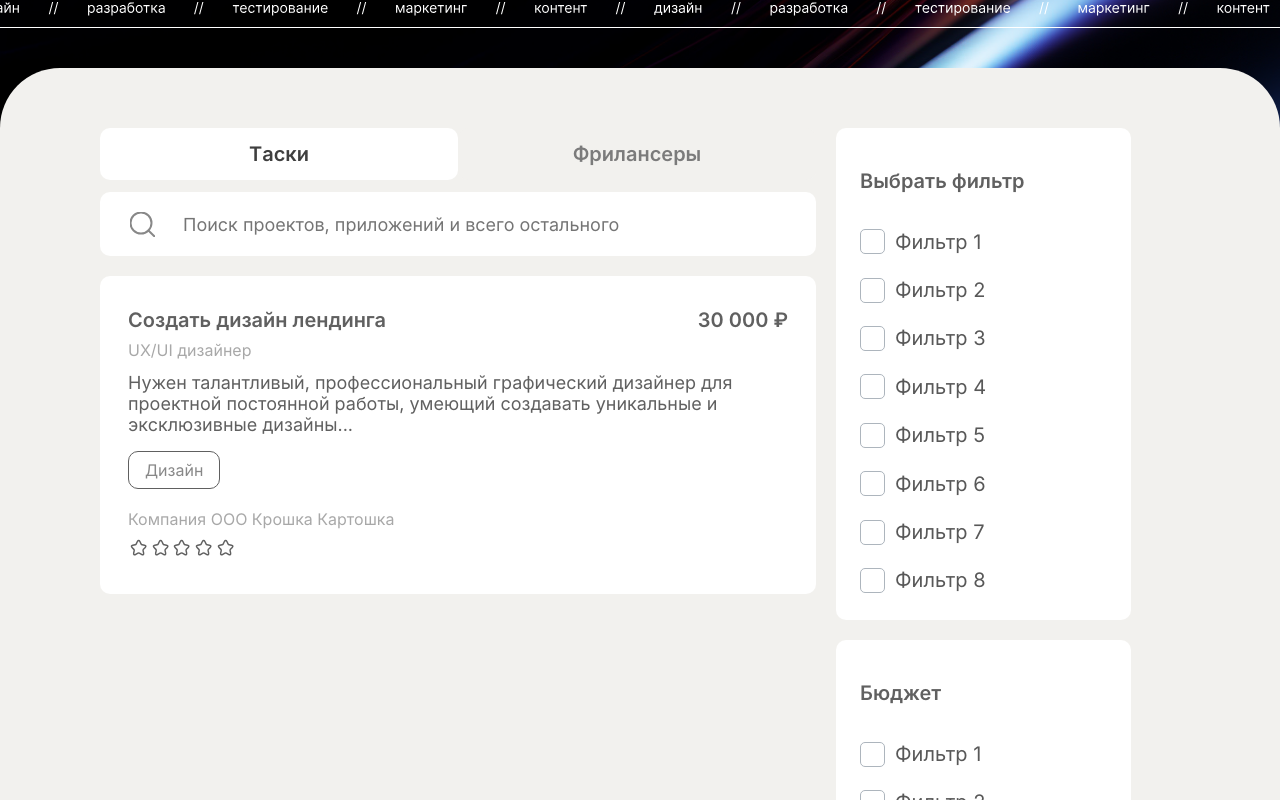
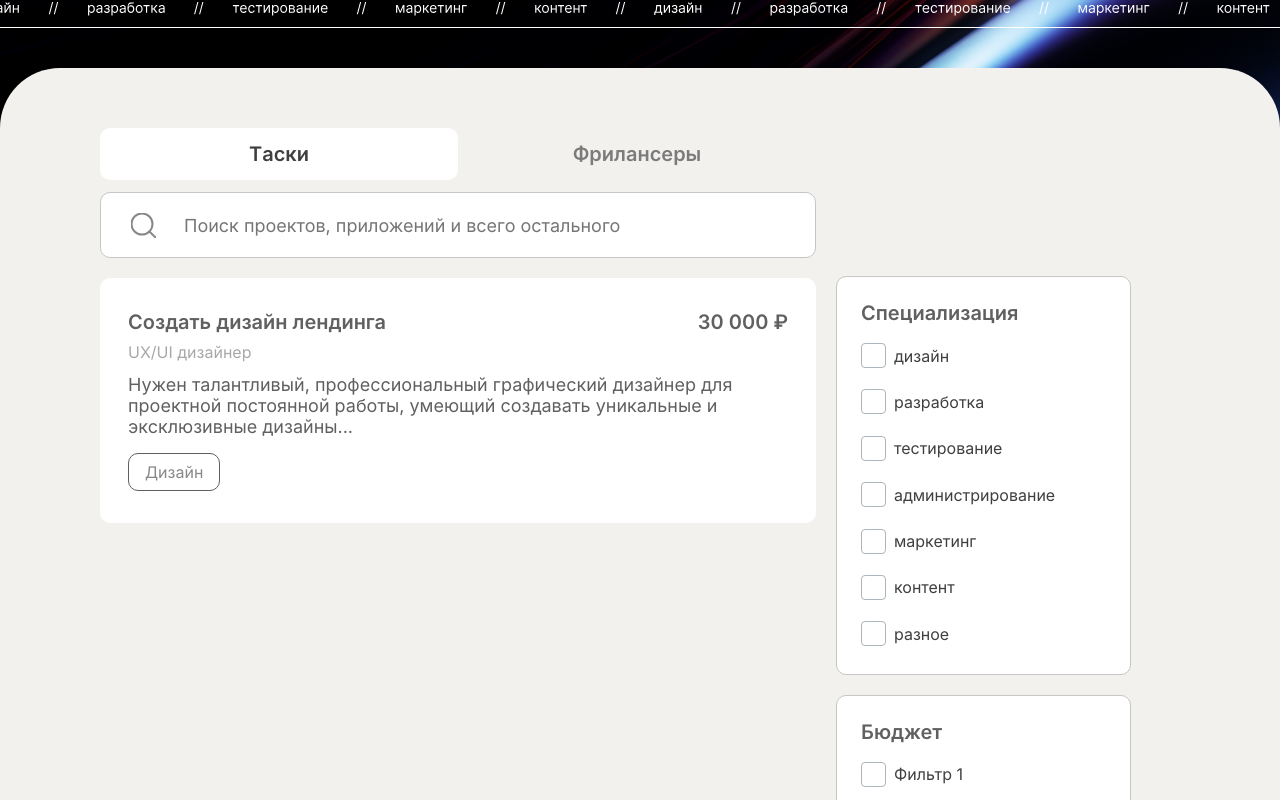
Before and after one commit to tutanhamon667/contract, a React (Create React App) app in the folder frontend/: page / in a window 1280 px wide. Shown: the part 700-1500 px from the top of the page. Built offline with nearby package versions, Linux system fonts and the light colour scheme.

Commit message:
refactor: изменить дизайн главной страницы

```diff
--- a/frontend/src/components/FilterSection/FilterSection.css
+++ b/frontend/src/components/FilterSection/FilterSection.css
@@ -1,5 +1,6 @@
 .filters {
   max-width: 295px;
+  margin-top: 148px;
 }
 
 .filters-container {
@@ -8,7 +9,8 @@
   display: flex;
   flex-direction: column;
   background-color: #fff;
-  gap: 20px;
+  gap: 18px;
+  border: 1px solid var(--border-gray, #C6C6C6);
 }
 
 .filters-container__budget {
@@ -16,6 +18,7 @@
 }
 
 .filters-container__title {
+  margin: 0;
   color: #606060;
   font-size: 20px;
   font-style: normal;
@@ -24,11 +27,12 @@
 }
 
 .filters-checkbox__item {
-  color: #585858;
-  font-size: 20px;
+  color: #3F3F3F;
+  font-family: Inter;
+  font-size: 16px;
   font-style: normal;
   font-weight: 400;
-  line-height: normal;
+  line-height: 20px; /* 125% */
 }
 
 .filters-checkbox {
--- a/frontend/src/components/FilterSection/FilterSection.jsx
+++ b/frontend/src/components/FilterSection/FilterSection.jsx
@@ -6,38 +6,34 @@ function FilterSection() {
   return (
     <section className="filters">
       <div className="filters-container filters-conteiner__freelance">
-        <h2 className="filters-container__title">Выбрать фильтр</h2>
+        <h2 className="filters-container__title">Специализация</h2>
         <div>
           <input type="checkbox" id="freelance-item1" name="freelance-item1" className="filters-checkbox" value="freelance-item1" />
-          <label htmlFor="freelance-item1" className="filters-checkbox__item">Фильтр 1</label>
+          <label htmlFor="freelance-item1" className="filters-checkbox__item">дизайн</label>
         </div>
         <div>
           <input type="checkbox" id="freelance-item2" name="freelance-item2" className="filters-checkbox" value="freelance-item2" />
-          <label htmlFor="freelance-item2" className="filters-checkbox__item">Фильтр 2</label>
+          <label htmlFor="freelance-item2" className="filters-checkbox__item">разработка</label>
         </div>
         <div>
           <input type="checkbox" id="freelance-item3" name="freelance-item3" className="filters-checkbox" value="freelance-item3" />
-          <label htmlFor="freelance-item3" className="filters-checkbox__item">Фильтр 3</label>
+          <label htmlFor="freelance-item3" className="filters-checkbox__item">тестирование</label>
         </div>
         <div>
           <input type="checkbox" id="freelance-item4" name="freelance-item4" className="filters-checkbox" value="freelance-item4" />
-          <label htmlFor="freelance-item4" className="filters-checkbox__item">Фильтр 4</label>
+          <label htmlFor="freelance-item4" className="filters-checkbox__item">администрирование</label>
         </div>
         <div>
           <input type="checkbox" id="freelance-item5" name="freelance-item5" className="filters-checkbox" value="freelance-item5" />
-          <label htmlFor="freelance-item5" className="filters-checkbox__item">Фильтр 5</label>
+          <label htmlFor="freelance-item5" className="filters-checkbox__item">маркетинг</label>
         </div>
         <div>
           <input type="checkbox" id="freelance-item6" name="freelance-item6" className="filters-checkbox" value="freelance-item6" />
-          <label htmlFor="freelance-item6" className="filters-checkbox__item">Фильтр 6</label>
+          <label htmlFor="freelance-item6" className="filters-checkbox__item">контент</label>
         </div>
         <div>
           <input type="checkbox" id="freelance-item7" name="freelance-item7" className="filters-checkbox" value="freelance-item7" />
-          <label htmlFor="freelance-item7" className="filters-checkbox__item">Фильтр 7</label>
-        </div>
-        <div>
-          <input type="checkbox" id="freelance-item8" name="freelance-item8" className="filters-checkbox" value="freelance-item81" />
-          <label htmlFor="freelance-item8" className="filters-checkbox__item">Фильтр 8</label>
+          <label htmlFor="freelance-item7" className="filters-checkbox__item">разное</label>
         </div>
       </div>
       <div className="filters-container filters-container__budget">
--- a/frontend/src/components/OrderCards/OrderCards.jsx
+++ b/frontend/src/components/OrderCards/OrderCards.jsx
@@ -20,107 +20,6 @@ const OrderCards = () => {
         <div className="orderCard__tag-container">
           <p className="orderCard__tag">Дизайн</p>
         </div>
-        <p className="orderCard__client">Компания ООО Крошка Картошка</p>
-        <div className="full-stars">
-          <div className="rating-group">
-            <input name="fst" value="0" type="radio" disabled checked />
-
-            <label htmlFor="fst-1">
-              <svg
-                xmlns="http://www.w3.org/2000/svg"
-                width="18"
-                height="18"
-                viewBox="0 0 18 18"
-                fill="none"
-              >
-                <path
-                  d="M10.0954 2.5809L11.3895 5.16913C11.566 5.52943 12.0366 5.87501 12.4336 5.94119L14.7792 6.3309C16.2792 6.5809 16.6322 7.66913 15.5513 8.74266L13.7278 10.5662C13.4189 10.875 13.2498 11.4706 13.3454 11.8971L13.8675 14.1544C14.2792 15.9412 13.3307 16.6324 11.7498 15.6985L9.55129 14.3971C9.15423 14.1618 8.49982 14.1618 8.09541 14.3971L5.89688 15.6985C4.32335 16.6324 3.36747 15.9338 3.77923 14.1544L4.30129 11.8971C4.39688 11.4706 4.22776 10.875 3.91894 10.5662L2.09541 8.74266C1.02188 7.66913 1.36747 6.5809 2.86747 6.3309L5.21305 5.94119C5.60276 5.87501 6.07335 5.52943 6.24982 5.16913L7.54394 2.5809C8.24982 1.17648 9.39688 1.17648 10.0954 2.5809Z"
-                  stroke="#606060"
-                  strokeWidth="1.5"
-                  strokeLinecap="round"
-                  strokeLinejoin="round"
-                />
-              </svg>
-            </label>
-            <input name="fst" id="fst-1" value="1" type="radio" />
-
-            <label htmlFor="fst-2">
-              <svg
-                xmlns="http://www.w3.org/2000/svg"
-                width="18"
-                height="18"
-                viewBox="0 0 18 18"
-                fill="none"
-              >
-                <path
-                  d="M10.0954 2.5809L11.3895 5.16913C11.566 5.52943 12.0366 5.87501 12.4336 5.94119L14.7792 6.3309C16.2792 6.5809 16.6322 7.66913 15.5513 8.74266L13.7278 10.5662C13.4189 10.875 13.2498 11.4706 13.3454 11.8971L13.8675 14.1544C14.2792 15.9412 13.3307 16.6324 11.7498 15.6985L9.55129 14.3971C9.15423 14.1618 8.49982 14.1618 8.09541 14.3971L5.89688 15.6985C4.32335 16.6324 3.36747 15.9338 3.77923 14.1544L4.30129 11.8971C4.39688 11.4706 4.22776 10.875 3.91894 10.5662L2.09541 8.74266C1.02188 7.66913 1.36747 6.5809 2.86747 6.3309L5.21305 5.94119C5.60276 5.87501 6.07335 5.52943 6.24982 5.16913L7.54394 2.5809C8.24982 1.17648 9.39688 1.17648 10.0954 2.5809Z"
-                  stroke="#606060"
-                  strokeWidth="1.5"
-                  strokeLinecap="round"
-                  strokeLinejoin="round"
-                />
-              </svg>
-            </label>
-            <input name="fst" id="fst-2" value="2" type="radio" />
-
-            <label htmlFor="fst-3">
-              <svg
-                xmlns="http://www.w3.org/2000/svg"
-                width="18"
-                height="18"
-                viewBox="0 0 18 18"
-                fill="none"
-              >
-                <path
-                  d="M10.0954 2.5809L11.3895 5.16913C11.566 5.52943 12.0366 5.87501 12.4336 5.94119L14.7792 6.3309C16.2792 6.5809 16.6322 7.66913 15.5513 8.74266L13.7278 10.5662C13.4189 10.875 13.2498 11.4706 13.3454 11.8971L13.8675 14.1544C14.2792 15.9412 13.3307 16.6324 11.7498 15.6985L9.55129 14.3971C9.15423 14.1618 8.49982 14.1618 8.09541 14.3971L5.89688 15.6985C4.32335 16.6324 3.36747 15.9338 3.77923 14.1544L4.30129 11.8971C4.39688 11.4706 4.22776 10.875 3.91894 10.5662L2.09541 8.74266C1.02188 7.66913 1.36747 6.5809 2.86747 6.3309L5.21305 5.94119C5.60276 5.87501 6.07335 5.52943 6.24982 5.16913L7.54394 2.5809C8.24982 1.17648 9.39688 1.17648 10.0954 2.5809Z"
-                  stroke="#606060"
-                  strokeWidth="1.5"
-                  strokeLinecap="round"
-                  strokeLinejoin="round"
-                />
-              </svg>
-            </label>
-            <input name="fst" id="fst-3" value="3" type="radio" />
-
-            <label htmlFor="fst-4">
-              <svg
-                xmlns="http://www.w3.org/2000/svg"
-                width="18"
-                height="18"
-                viewBox="0 0 18 18"
-                fill="none"
-              >
-                <path
-                  d="M10.0954 2.5809L11.3895 5.16913C11.566 5.52943 12.0366 5.87501 12.4336 5.94119L14.7792 6.3309C16.2792 6.5809 16.6322 7.66913 15.5513 8.74266L13.7278 10.5662C13.4189 10.875 13.2498 11.4706 13.3454 11.8971L13.8675 14.1544C14.2792 15.9412 13.3307 16.6324 11.7498 15.6985L9.55129 14.3971C9.15423 14.1618 8.49982 14.1618 8.09541 14.3971L5.89688 15.6985C4.32335 16.6324 3.36747 15.9338 3.77923 14.1544L4.30129 11.8971C4.39688 11.4706 4.22776 10.875 3.91894 10.5662L2.09541 8.74266C1.02188 7.66913 1.36747 6.5809 2.86747 6.3309L5.21305 5.94119C5.60276 5.87501 6.07335 5.52943 6.24982 5.16913L7.54394 2.5809C8.24982 1.17648 9.39688 1.17648 10.0954 2.5809Z"
-                  stroke="#606060"
-                  strokeWidth="1.5"
-                  strokeLinecap="round"
-                  strokeLinejoin="round"
-                />
-              </svg>
-            </label>
-            <input name="fst" id="fst-4" value="4" type="radio" />
-
-            <label htmlFor="fst-5">
-              <svg
-                xmlns="http://www.w3.org/2000/svg"
-                width="18"
-                height="18"
-                viewBox="0 0 18 18"
-                fill="none"
-              >
-                <path
-                  d="M10.0954 2.5809L11.3895 5.16913C11.566 5.52943 12.0366 5.87501 12.4336 5.94119L14.7792 6.3309C16.2792 6.5809 16.6322 7.66913 15.5513 8.74266L13.7278 10.5662C13.4189 10.875 13.2498 11.4706 13.3454 11.8971L13.8675 14.1544C14.2792 15.9412 13.3307 16.6324 11.7498 15.6985L9.55129 14.3971C9.15423 14.1618 8.49982 14.1618 8.09541 14.3971L5.89688 15.6985C4.32335 16.6324 3.36747 15.9338 3.77923 14.1544L4.30129 11.8971C4.39688 11.4706 4.22776 10.875 3.91894 10.5662L2.09541 8.74266C1.02188 7.66913 1.36747 6.5809 2.86747 6.3309L5.21305 5.94119C5.60276 5.87501 6.07335 5.52943 6.24982 5.16913L7.54394 2.5809C8.24982 1.17648 9.39688 1.17648 10.0954 2.5809Z"
-                  stroke="#606060"
-                  strokeWidth="1.5"
-                  strokeLinecap="round"
-                  strokeLinejoin="round"
-                />
-              </svg>
-            </label>
-            <input name="fst" id="fst-5" value="5" type="radio" />
-          </div>
-        </div>
       </div>
     </div>
   );
--- a/frontend/src/components/SearchMain/SearchMain.css
+++ b/frontend/src/components/SearchMain/SearchMain.css
@@ -1,6 +1,7 @@
 .search {
   border-radius: 10px;
   background-color: #fff;
+  border: 1px solid var(--border-gray, #C6C6C6);
 }
 
 .search__container {
```
